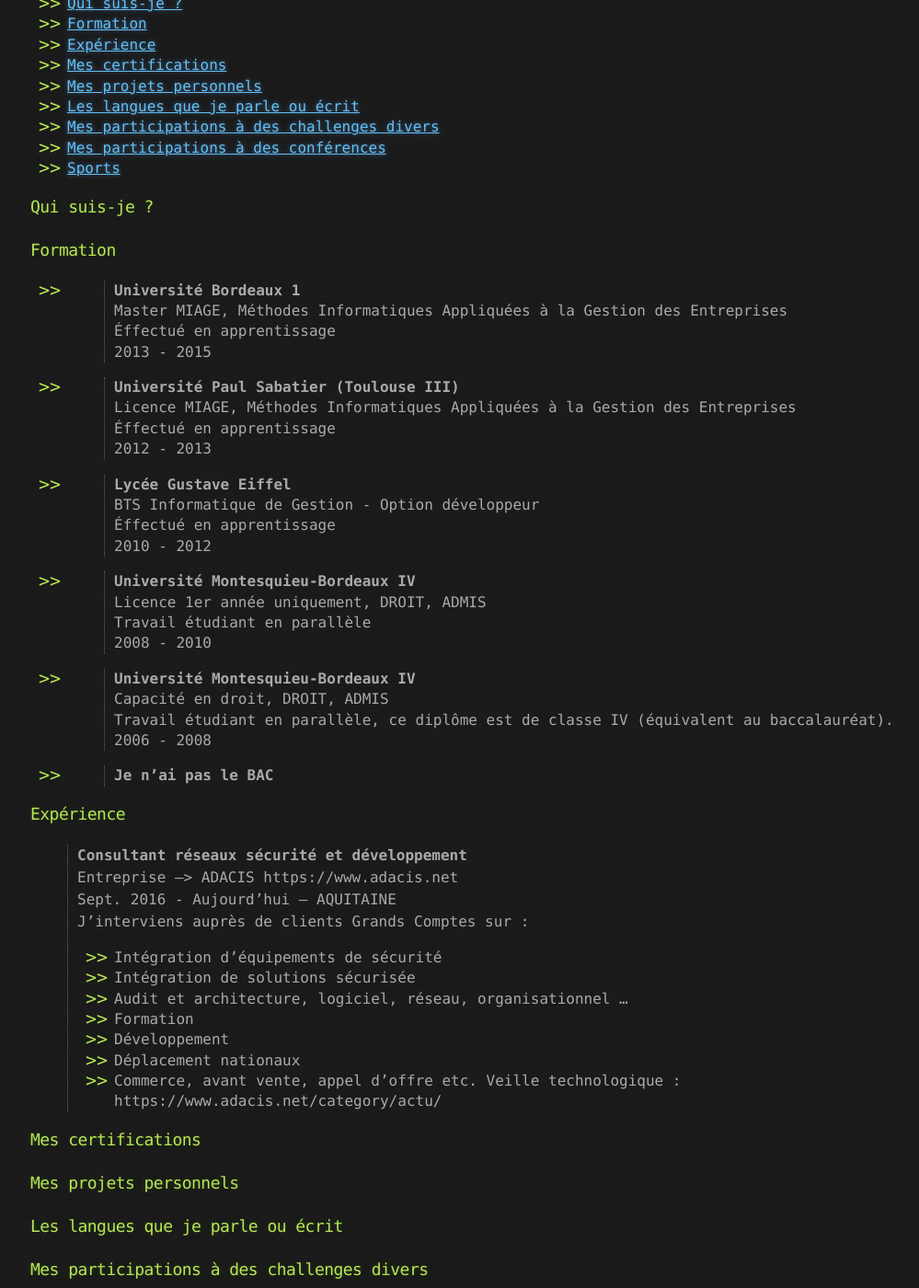
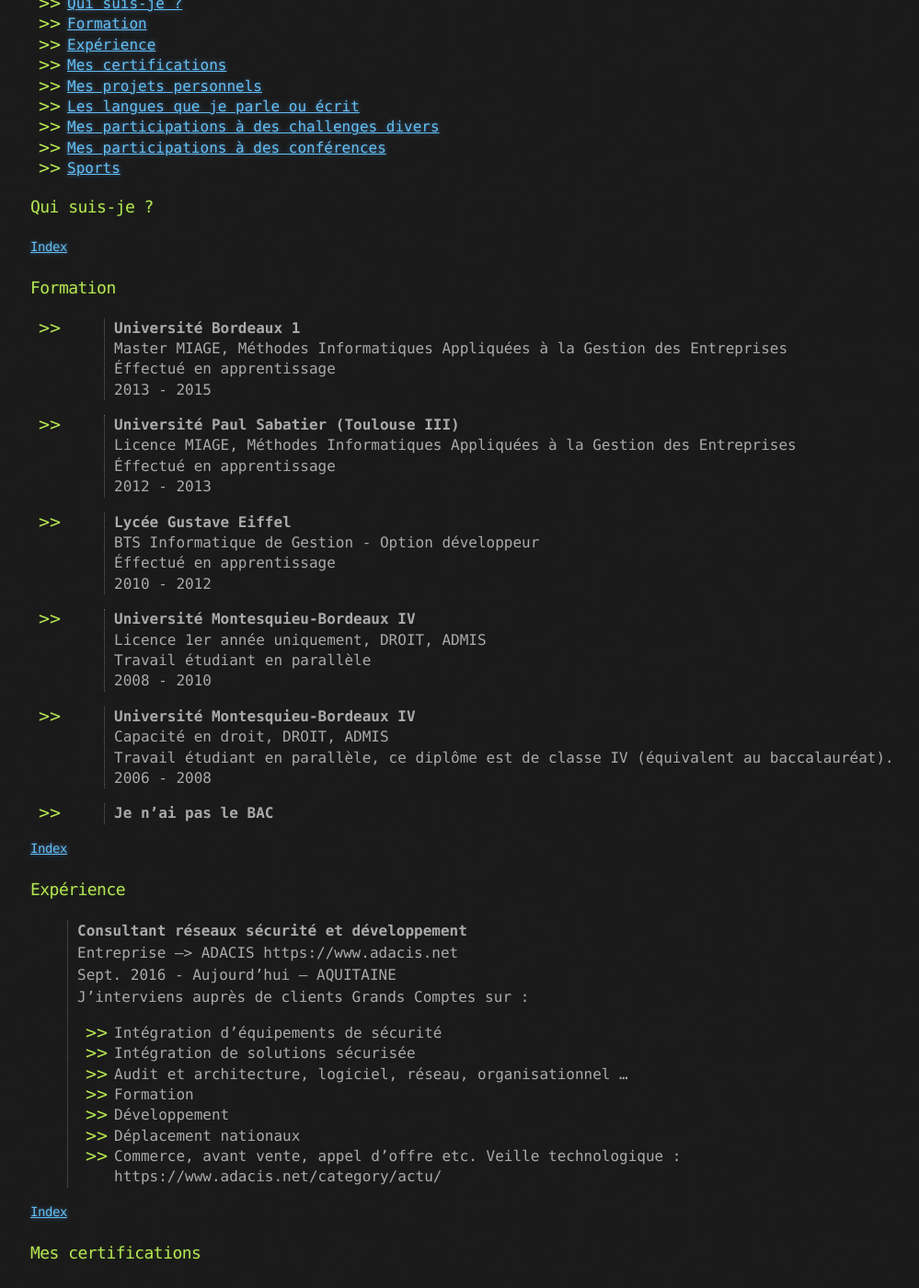
Before and after one commit to baimard/baimard.github.io, a Jekyll site: the page built from index.md, in a window 1280 px wide and 1400 px high, scrolled down 271 px. Shown: the whole window at 92% size, without its empty margins (107-1106 px from the left). Built offline with Jekyll 4.4.1, drawn with Linux system fonts in a browser that asks for light colours; our own code applies the rules of GitHub Pages for plain Markdown files.

Commit message:
one more 2

```diff
--- a/index.md
+++ b/index.md
@@ -2,6 +2,7 @@
 layout: default
 ---
 
+<span id="index"></span>
 ### Index :
 
 *   [Qui suis-je ?](./#quisuisje)
@@ -16,6 +17,8 @@ layout: default
 
 <span id="quisuisje"></span>
 ### Qui suis-je ?
+
+#### [Index](./#index)
 
 <span id="Formation"></span>
 ### Formation
@@ -47,6 +50,8 @@ layout: default
 
 *   > **Je n'ai pas le BAC**
 
+#### [Index](./#index)
+
 <span id="experience"></span>
 ### Expérience
 
@@ -62,6 +67,8 @@ layout: default
 > - Déplacement nationaux
 > - Commerce, avant vente, appel d'offre etc.
 > Veille technologique : https://www.adacis.net/category/actu/
+
+#### [Index](./#index)
 
 <span id="mescertifications"></span>
 ### Mes certifications
```
